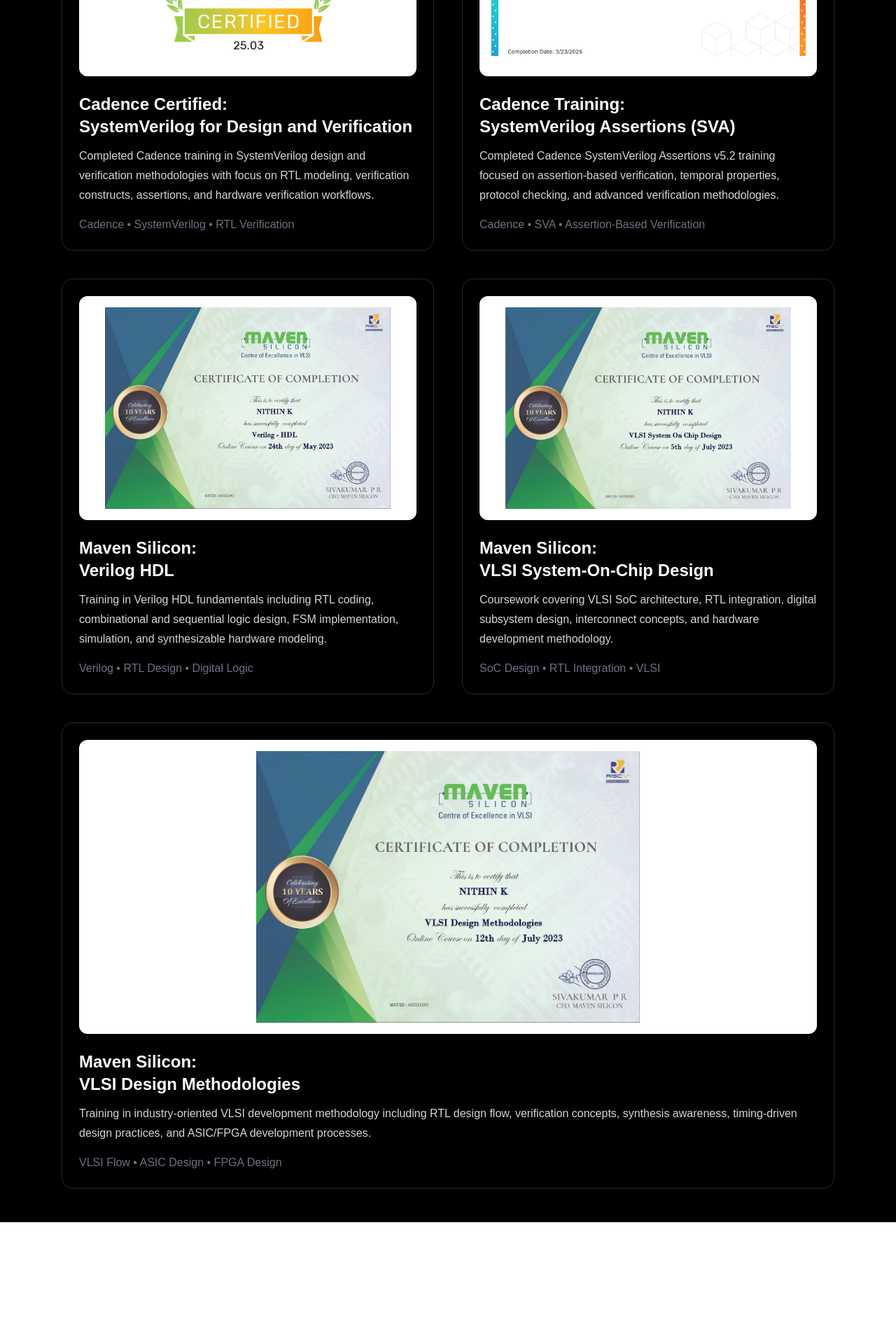
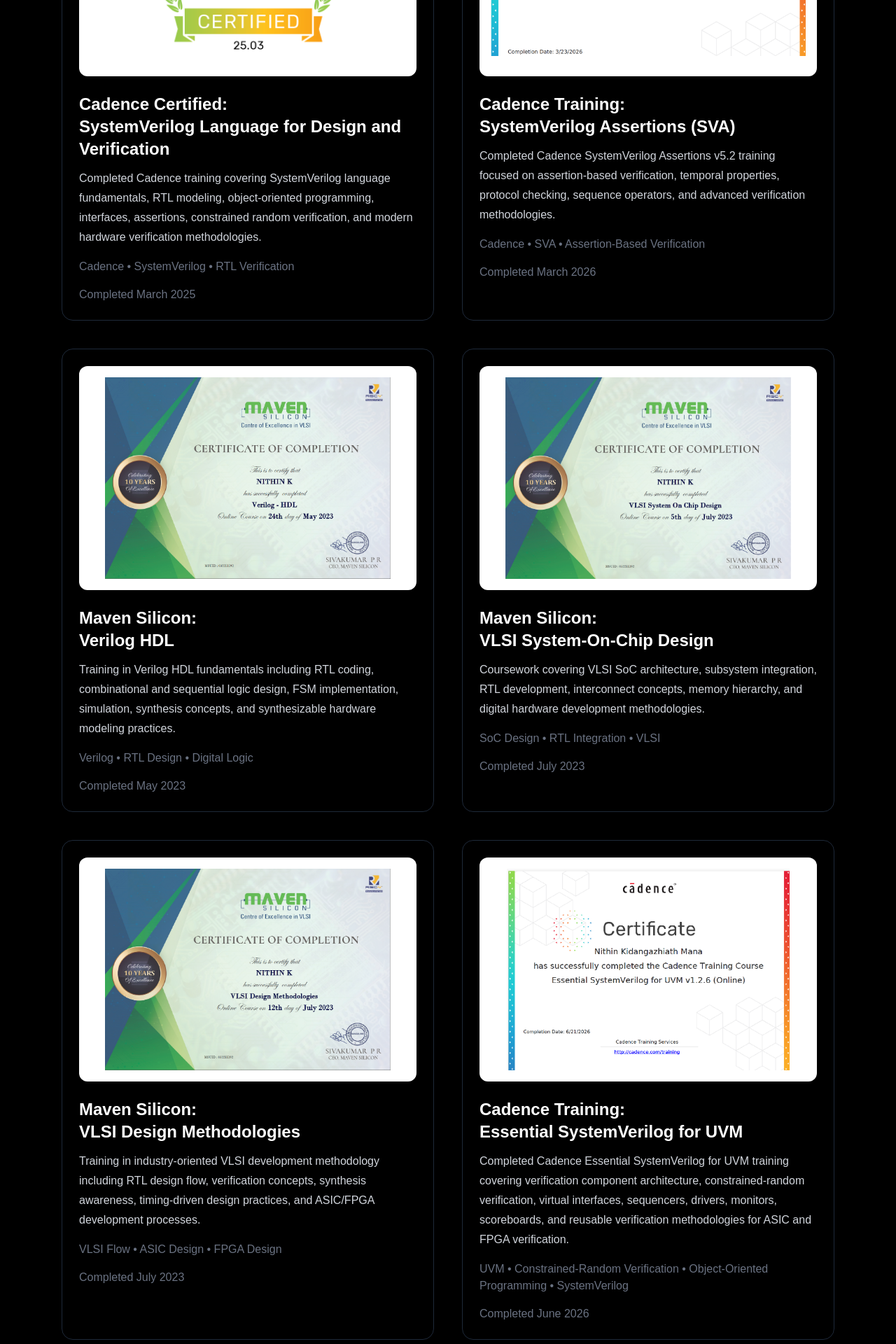
Before and after one commit to nkidang1/nithin-portfolio, a Next.js app: page /certifications in a window 1280 px wide. Shown: the part 540-2460 px from the top of the page at 70% size. Before the commit the page ends 2286 px from the top, so only its background shows below. Built offline with nearby package versions, Linux system fonts and the light colour scheme.

Commit message:
Added Cadence UVM certification

```diff
--- a/app/certifications/page.tsx
+++ b/app/certifications/page.tsx
@@ -13,7 +13,8 @@
 
         <p className="text-xl text-gray-300 leading-8 mb-14">
           Professional certifications and industry-oriented training in
-          SystemVerilog, RTL Design, Verification, and VLSI System Design.
+          SystemVerilog, UVM, Assertion-Based Verification, RTL Design,
+          FPGA Development, and VLSI System Design.
         </p>
 
         <div className="grid md:grid-cols-2 gap-10">
@@ -30,21 +31,25 @@
             <h2 className="text-2xl font-semibold mt-6 mb-3">
               Cadence Certified:
               <br />
-              SystemVerilog for Design and Verification
+              SystemVerilog Language for Design and Verification
             </h2>
 
             <p className="text-gray-300 leading-7 mb-4">
-              Completed Cadence training in SystemVerilog design and verification
-              methodologies with focus on RTL modeling, verification constructs,
-              assertions, and hardware verification workflows.
+              Completed Cadence training covering SystemVerilog language
+              fundamentals, RTL modeling, object-oriented programming,
+              interfaces, assertions, constrained random verification,
+              and modern hardware verification methodologies.
             </p>
 
             <p className="text-gray-500">
               Cadence • SystemVerilog • RTL Verification
             </p>
 
+            <p className="text-gray-500 mt-4">
+              Completed March 2025
+            </p>
+
           </div>
-
 
           {/* CERTIFICATION 2 */}
           <div className="border border-gray-800 rounded-2xl p-6">
@@ -62,17 +67,21 @@
             </h2>
 
             <p className="text-gray-300 leading-7 mb-4">
-              Completed Cadence SystemVerilog Assertions v5.2 training focused on
-              assertion-based verification, temporal properties, protocol checking,
-              and advanced verification methodologies.
+              Completed Cadence SystemVerilog Assertions v5.2 training
+              focused on assertion-based verification, temporal properties,
+              protocol checking, sequence operators, and advanced
+              verification methodologies.
             </p>
 
             <p className="text-gray-500">
               Cadence • SVA • Assertion-Based Verification
             </p>
 
+            <p className="text-gray-500 mt-4">
+              Completed March 2026
+            </p>
+
           </div>
-
 
           {/* CERTIFICATION 3 */}
           <div className="border border-gray-800 rounded-2xl p-6">
@@ -92,15 +101,19 @@
             <p className="text-gray-300 leading-7 mb-4">
               Training in Verilog HDL fundamentals including RTL coding,
               combinational and sequential logic design, FSM implementation,
-              simulation, and synthesizable hardware modeling.
+              simulation, synthesis concepts, and synthesizable hardware
+              modeling practices.
             </p>
 
             <p className="text-gray-500">
               Verilog • RTL Design • Digital Logic
             </p>
 
+            <p className="text-gray-500 mt-4">
+              Completed May 2023
+            </p>
+
           </div>
-
 
           {/* CERTIFICATION 4 */}
           <div className="border border-gray-800 rounded-2xl p-6">
@@ -118,25 +131,29 @@
             </h2>
 
             <p className="text-gray-300 leading-7 mb-4">
-              Coursework covering VLSI SoC architecture, RTL integration,
-              digital subsystem design, interconnect concepts, and hardware
-              development methodology.
+              Coursework covering VLSI SoC architecture, subsystem
+              integration, RTL development, interconnect concepts,
+              memory hierarchy, and digital hardware development
+              methodologies.
             </p>
 
             <p className="text-gray-500">
               SoC Design • RTL Integration • VLSI
             </p>
 
+            <p className="text-gray-500 mt-4">
+              Completed July 2023
+            </p>
+
           </div>
 
-
           {/* CERTIFICATION 5 */}
-          <div className="border border-gray-800 rounded-2xl p-6 md:col-span-2">
+          <div className="border border-gray-800 rounded-2xl p-6">
 
             <img
               src="/images/certifications/vlsi-methodologies.png"
               alt="VLSI Design Methodologies"
-              className="w-full h-[420px] object-contain rounded-xl bg-white p-4"
+              className="w-full h-[320px] object-contain rounded-xl bg-white p-4"
             />
 
             <h2 className="text-2xl font-semibold mt-6 mb-3">
@@ -146,19 +163,55 @@
             </h2>
 
             <p className="text-gray-300 leading-7 mb-4">
-              Training in industry-oriented VLSI development methodology including
-              RTL design flow, verification concepts, synthesis awareness,
-              timing-driven design practices, and ASIC/FPGA development processes.
+              Training in industry-oriented VLSI development methodology
+              including RTL design flow, verification concepts,
+              synthesis awareness, timing-driven design practices,
+              and ASIC/FPGA development processes.
             </p>
 
             <p className="text-gray-500">
               VLSI Flow • ASIC Design • FPGA Design
             </p>
 
+            <p className="text-gray-500 mt-4">
+              Completed July 2023
+            </p>
+
+          </div>
+
+          {/* CERTIFICATION 6 */}
+          <div className="border border-gray-800 rounded-2xl p-6">
+
+            <img
+              src="/images/certifications/EssentialSV.png"
+              alt="Cadence Essential SystemVerilog for UVM"
+              className="w-full h-[320px] object-contain rounded-xl bg-white p-4"
+            />
+
+            <h2 className="text-2xl font-semibold mt-6 mb-3">
+              Cadence Training:
+              <br />
+              Essential SystemVerilog for UVM
+            </h2>
+
+            <p className="text-gray-300 leading-7 mb-4">
+              Completed Cadence Essential SystemVerilog for UVM training
+              covering verification component architecture, constrained-random
+              verification, virtual interfaces, sequencers, drivers, monitors, scoreboards,
+              and reusable verification methodologies for ASIC and FPGA verification.
+            </p>
+
+            <p className="text-gray-500">
+              UVM • Constrained-Random Verification • Object-Oriented Programming • SystemVerilog
+            </p>
+
+            <p className="text-gray-500 mt-4">
+              Completed June 2026
+            </p>
+
           </div>
 
         </div>
-
       </div>
     </main>
   );
```
Also changed, not shown: public/images/certifications/EssentialSV.png (added).
